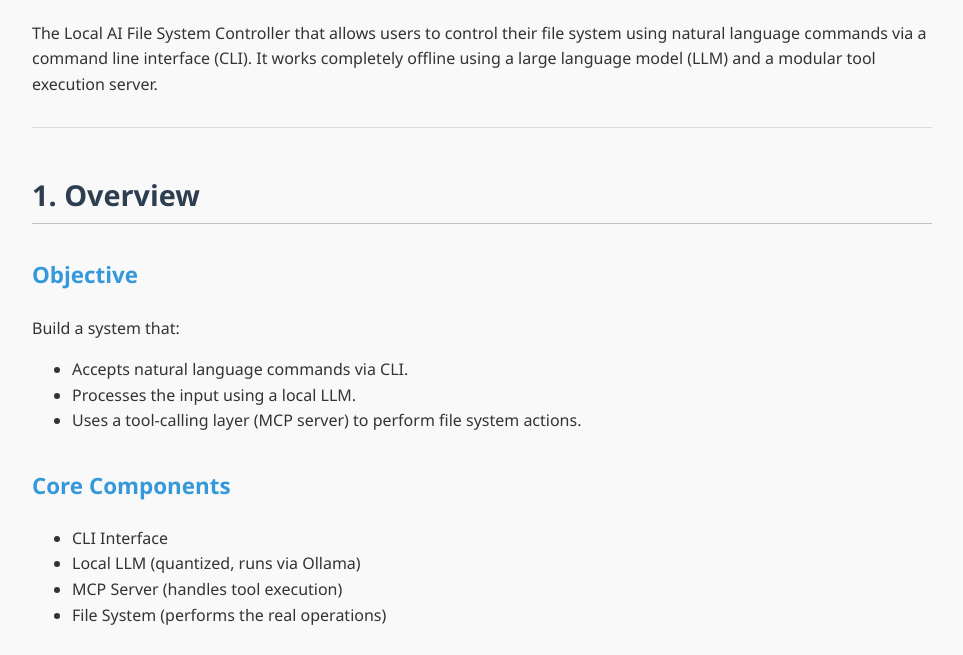
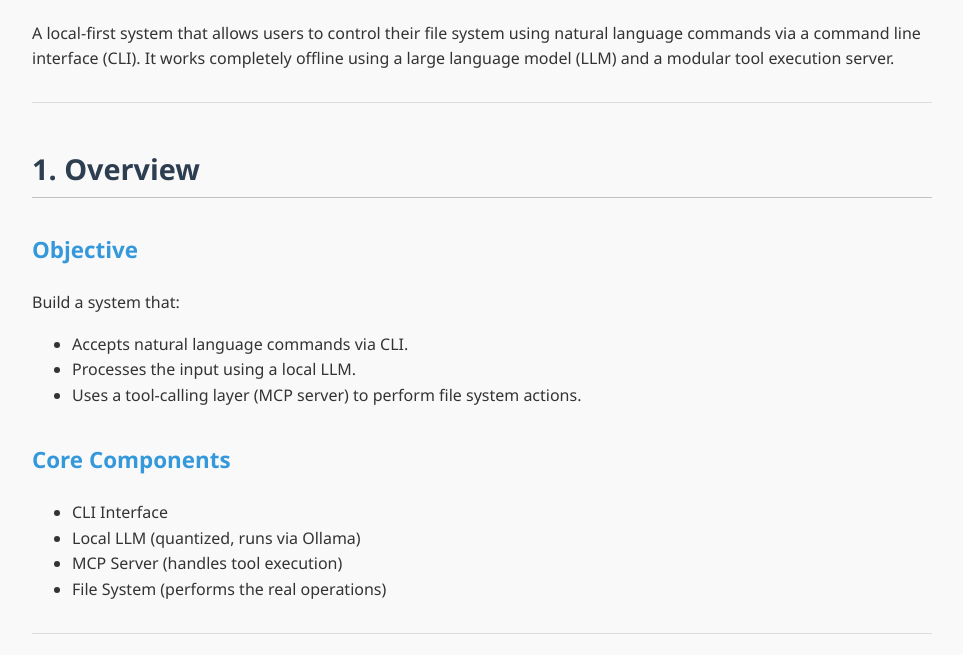
Before and after one commit to RakeshTirlangi/AI-Local-Docs, a plain HTML site: page index.html in a window 1280 px wide. Shown: the part 144-799 px from the top of the page, without its empty margins (158-1121 px from the left). Drawn offline with Linux system fonts and the light colour scheme.

Commit message:
Update index.html

```diff
--- a/index.html
+++ b/index.html
@@ -112,7 +112,7 @@
 </head>
 <body>
     <h1>Local AI File System Controller</h1>
-    <p>The Local AI File System Controller that allows users to control their file system using natural language commands via a command line interface (CLI). It works completely offline using a large language model (LLM) and a modular tool execution server.</p>
+    <p>A local-first system that allows users to control their file system using natural language commands via a command line interface (CLI). It works completely offline using a large language model (LLM) and a modular tool execution server.</p>
 
     <div class="divider"></div>
 
```
